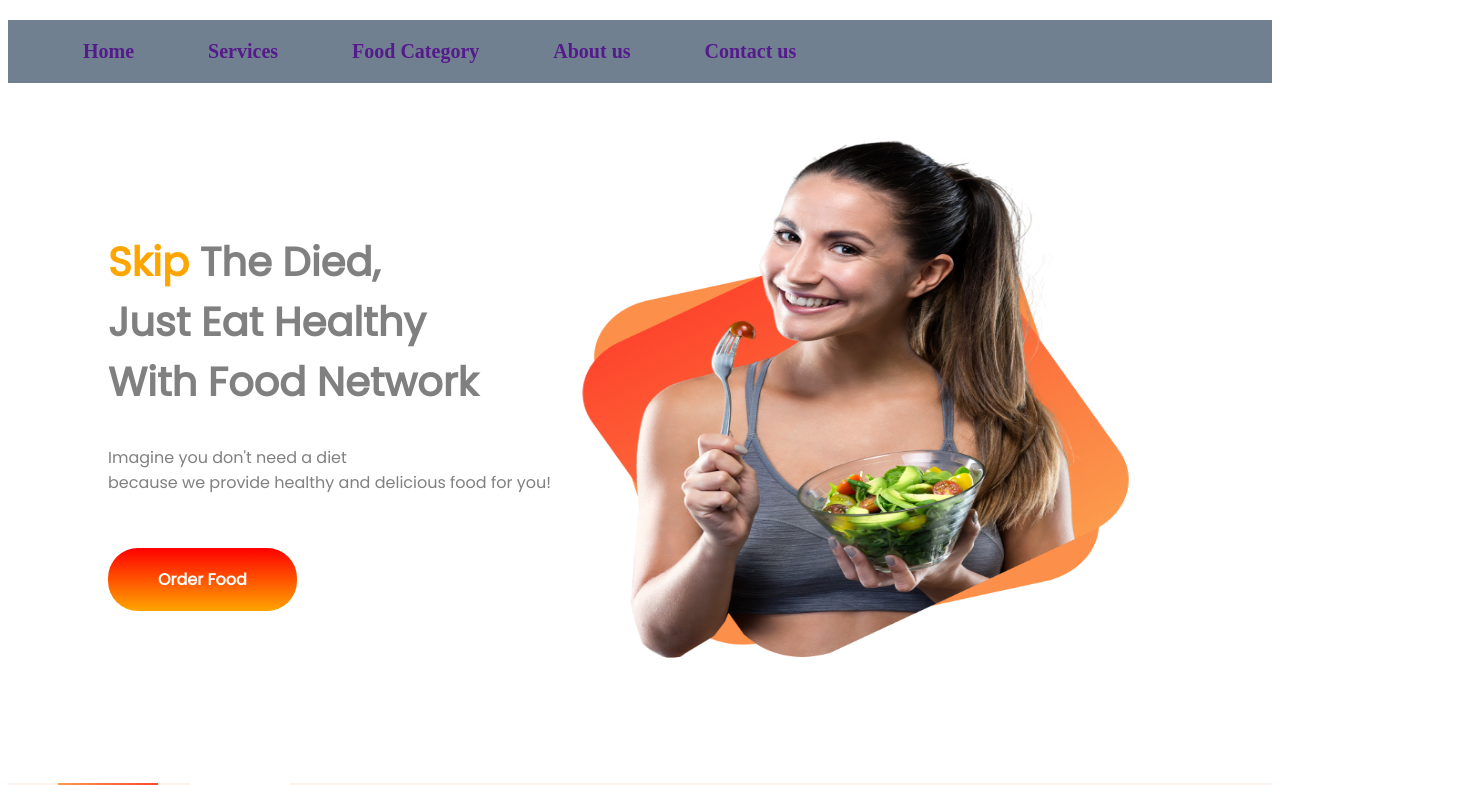
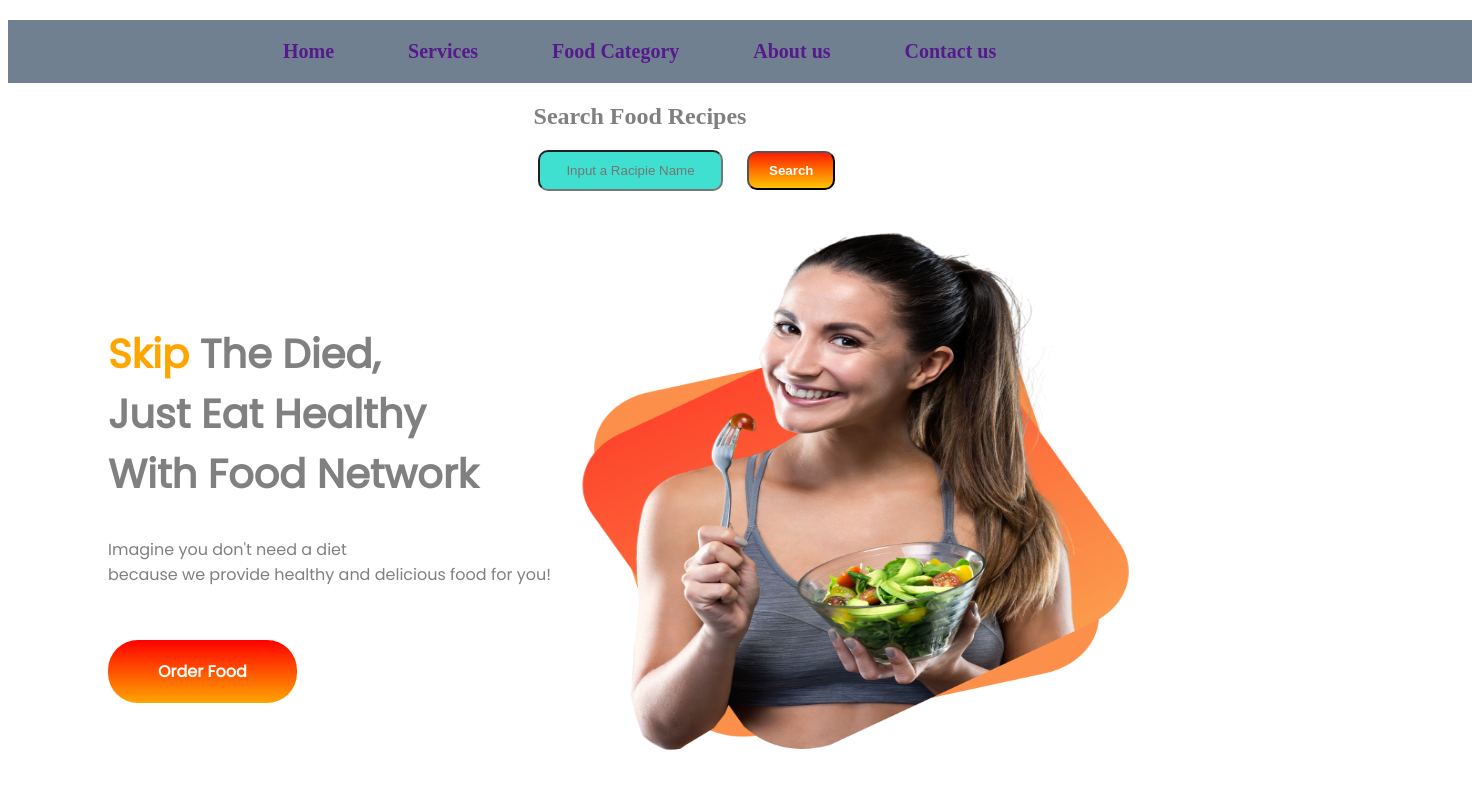
Before and after one commit to Nazim-Habib/Food-Network, a plain HTML site: page index.html in a window 1280 px wide. Shown: the top 785 px of the page, 1472 px wide, since content can reach past the window. Drawn offline with Linux system fonts and the light colour scheme.

Commit message:
Racipie Search part is Added

```diff
--- a/index.html
+++ b/index.html
@@ -35,6 +35,12 @@
             </ul>
 
         </div>
+        <div class="search-block">
+            <h1>Search Food Recipes</h1>
+            <input type="text" placeholder="Input a Racipie Name">
+            <button>Search</button>
+
+        </div>
         <div class="first-section-two-sub">
             <div class="first-section1">
                 <h1> <span style="color: orange;">Skip</span> The Died,<br> Just Eat Healthy <br> With
@@ -43,6 +49,7 @@
                     <div class="Order-Button">
                         <a target="_blank" href="https://www.facebook.com/"> Order Food</a>
                     </div>
+
 
 
 
--- a/style.css
+++ b/style.css
@@ -1,6 +1,8 @@
 
 .nav{
     margin-top: 20px;
+
+    padding-left: 200px;
     width: 100%;
     background-color: slategray;
 }
@@ -24,7 +26,7 @@
 }
 .nav ul li ul{
     position: absolute;
-    background-color: rgb(143, 22, 143);
+    background-color: rgb(145, 104, 145);
     left: -9999px;
 }
 .nav ul li:hover ul{
@@ -34,6 +36,33 @@
     width: 144px;
     border:  1px solid rgb(29, 153, 175);
 }
+.search-block{
+    margin-top: 20px;
+}
+.search-block h1{
+    text-align: center;
+    font-weight: bold;
+    color: grey;
+
+}
+.search-block input {
+    margin-left: 530px;
+    background-color: turquoise;
+    height: 35px;
+    border-radius: 10px;
+    text-align: center;
+
+}
+.search-block button{
+    margin-left: 20px;
+    background-image: linear-gradient(#ff1e00, #ffc400);
+    padding: 10px 20px;
+    color: white;
+    font-weight: bold;
+    border-radius: 10px;
+}
+
+
 
 
 .first-section-two-sub{
```
Lines whose indentation alone changed are shown as unchanged.
